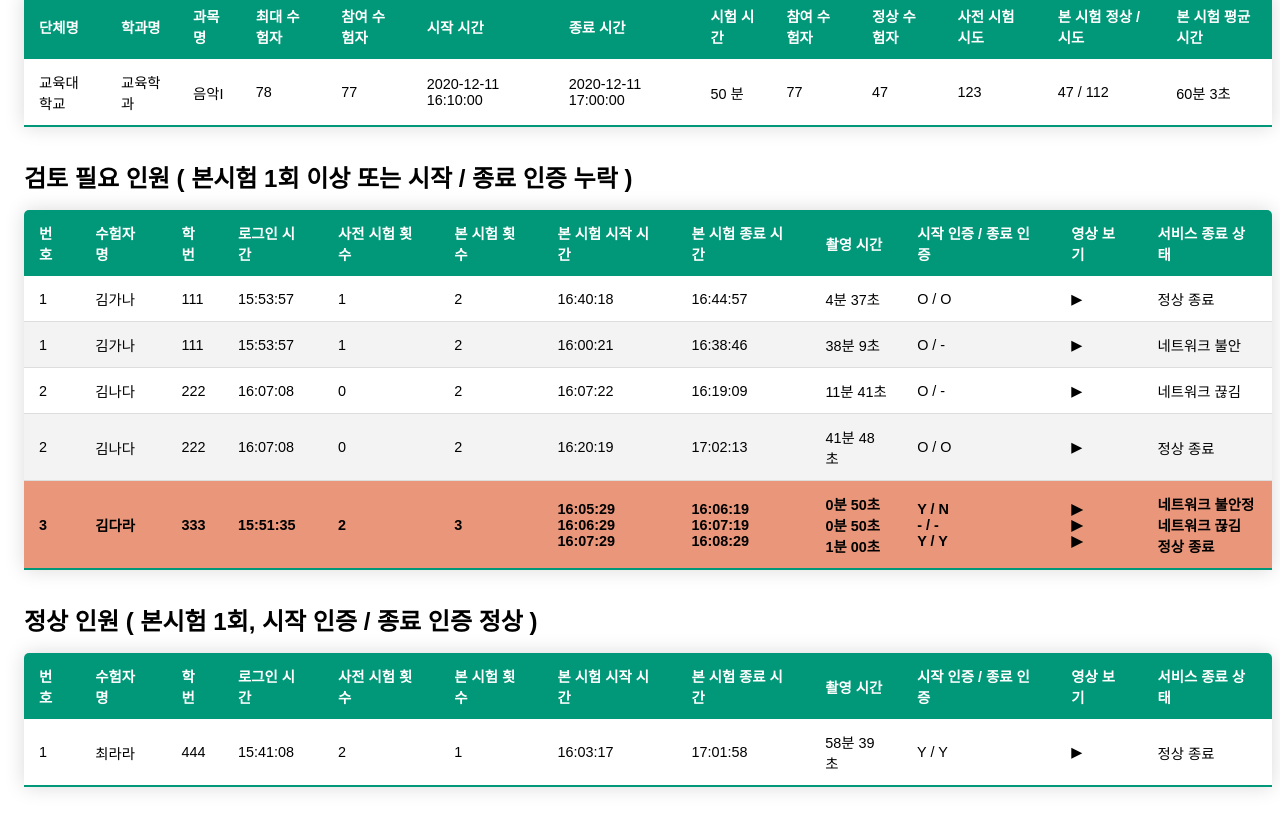
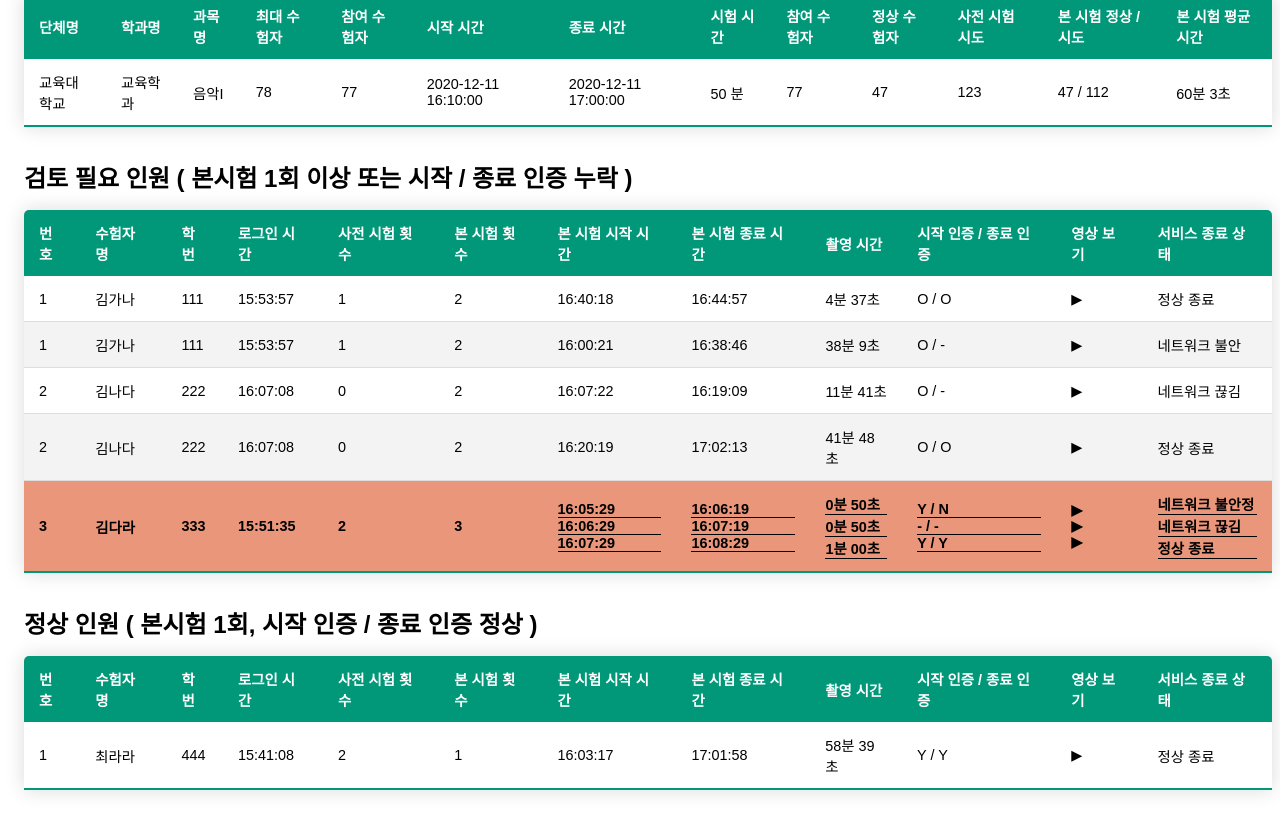
Before and after one commit to jjinri/jjweb, a plain HTML site: page index.html in a window 1280 px wide. Shown: the part 85-907 px from the top of the page. Drawn offline with Linux system fonts and the light colour scheme.

Commit message:
active-row li style add

```diff
--- a/style.css
+++ b/style.css
@@ -63,3 +63,16 @@ h2 {
   padding-left: 0px;
   list-style: none;
 }
+
+.content-table tbody tr.active-row td > ul > li:nth-of-type(even) {
+  border-top: 1px groove black;
+  border-bottom: 1px groove black;
+}
+
+.content-table tbody tr.active-row td > ul > li:last-of-type {
+  border-bottom: 1px groove black;
+}
+
+.content-table tbody tr.active-row td:nth-of-type(11) > ul > li {
+  border-style: hidden;
+}
```
